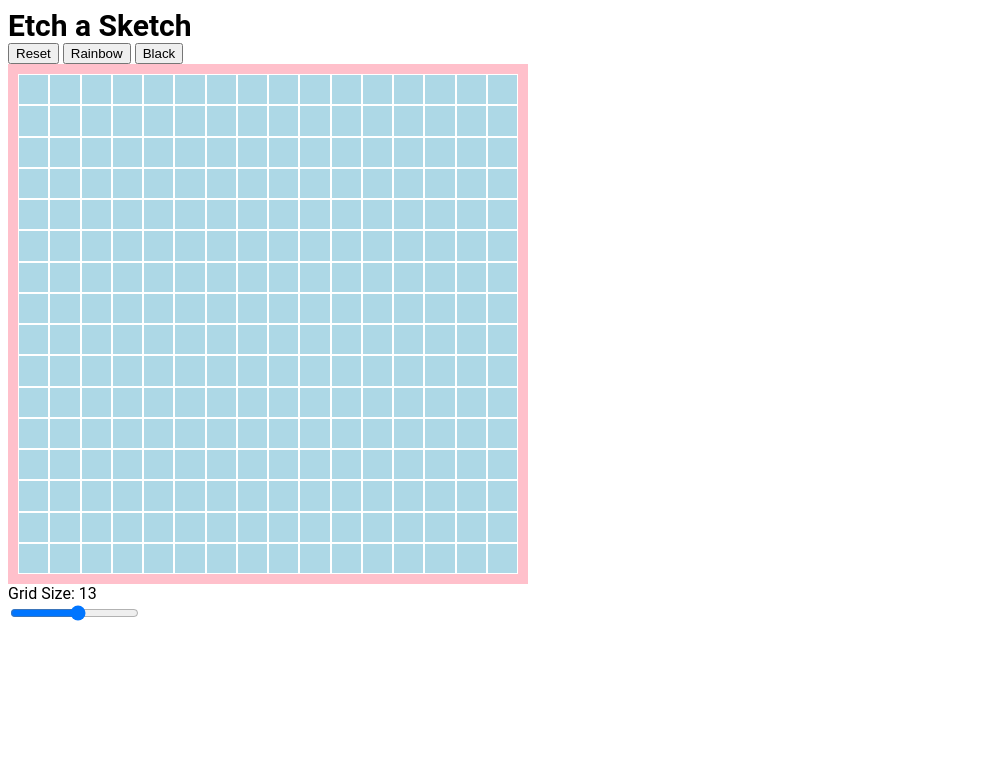
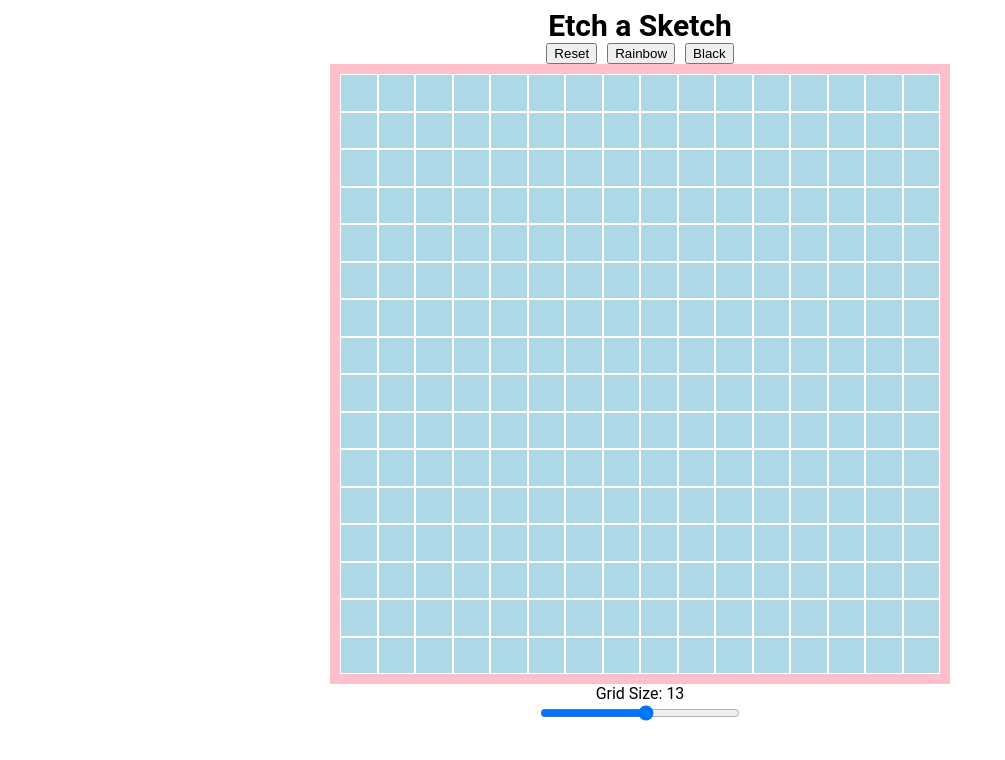
Before and after one commit to Madeline0421/etch-a-sketch, a plain HTML site: page index.html in a window 1280 px wide. Shown: the whole page, without its empty margins (0-1005 px from the left). Drawn offline with Linux system fonts and the light colour scheme.

Commit message:
Add layout for container

```diff
--- a/styles.css
+++ b/styles.css
@@ -5,13 +5,25 @@ body {
 
 }
 
+.container {
+    display: flex;
+    flex-direction: column;
+    justify-content: center;
+    align-items: center;
+}
+
+.menu-container {
+    display: flex;
+    gap: 10px;
+}
+
 .grid-container {
     display: grid;
     grid-template-columns: repeat(16, 1fr);
     background-color: pink;
     padding: 10px;
-    grid-auto-columns: 5px;
-    width: 500px;
+    grid-auto-columns: 3px;
+    width: 600px;
     height: auto;
 }
 
@@ -32,3 +44,7 @@ body {
     font-size: 30px;
     font-weight: bold;
 }
+
+#grid-input {
+    width: 200px;
+}
```
